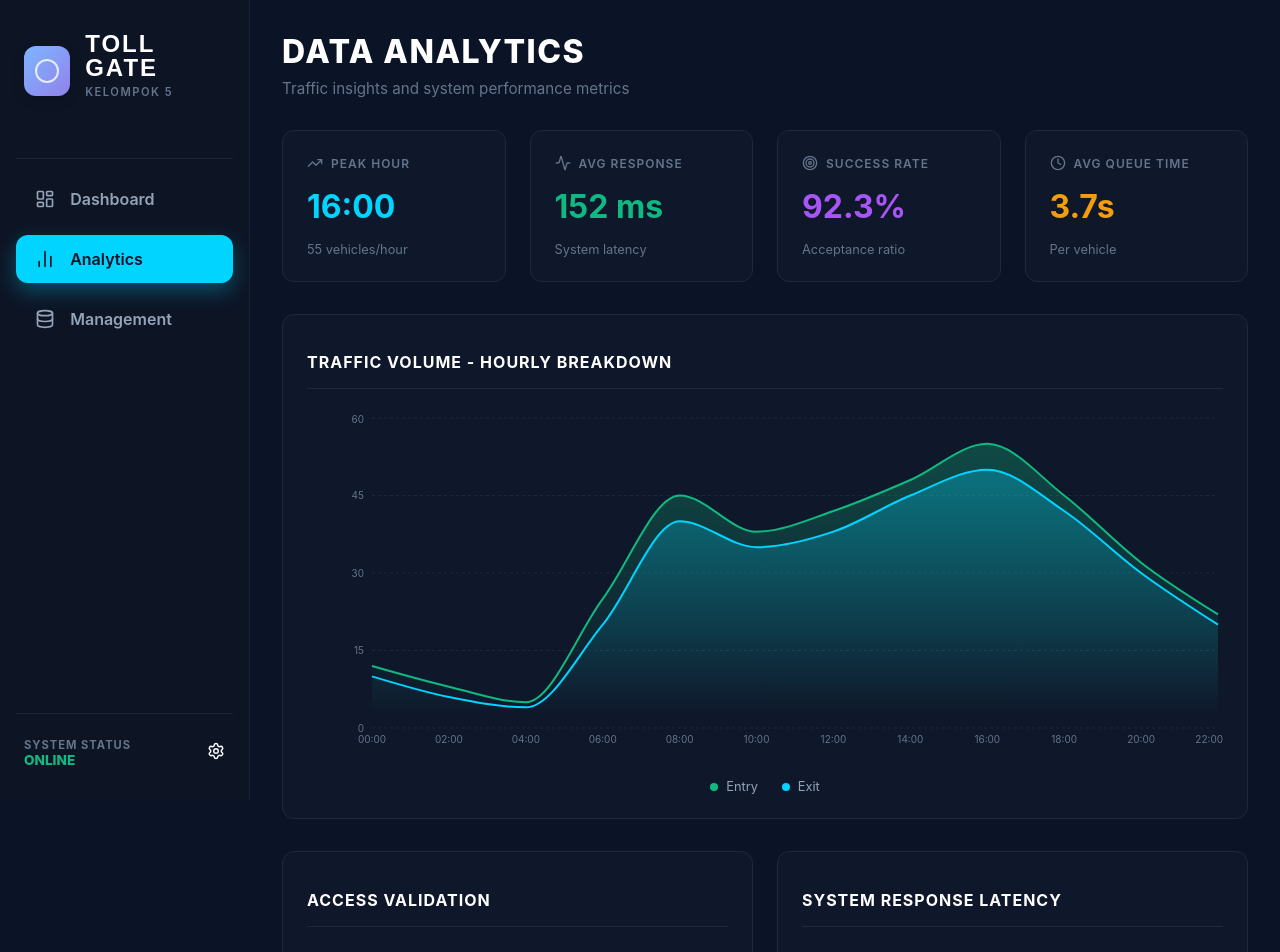
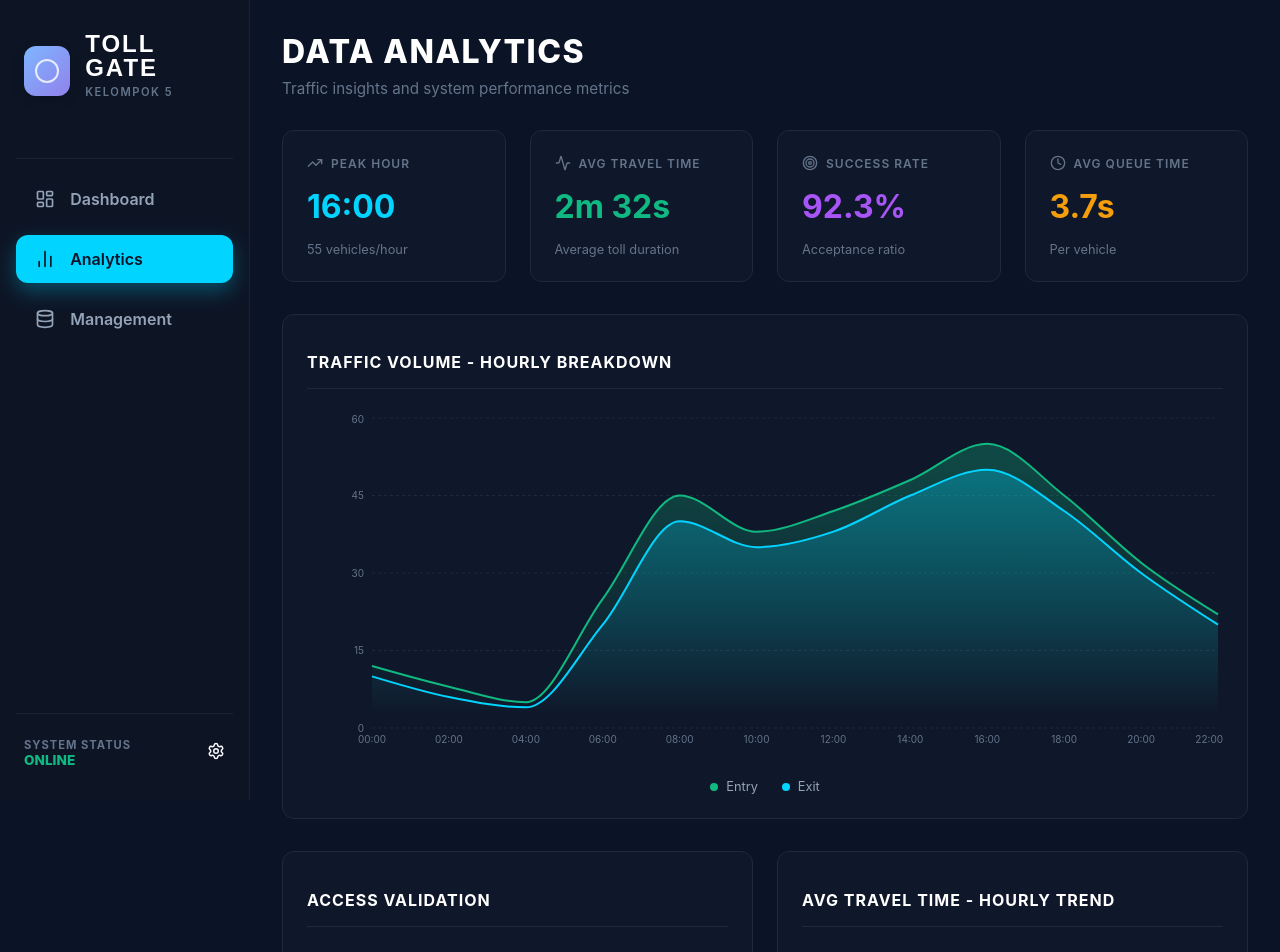
Before and after one commit to sirfara12/SISTEM-MONITORING-PALANG-TOL-, a Next.js app in the folder toll-gate/: page /analytics in a window 1280 px wide. Shown: the top 952 px of the page. Built offline with nearby package versions, Linux system fonts and the light colour scheme.

Commit message:
feat: update latency data to use seconds and format travel time display

```diff
--- a/toll-gate/src/pages/analytics.tsx
+++ b/toll-gate/src/pages/analytics.tsx
@@ -77,12 +77,12 @@ const validationData = [
 ];
 
 const latencyData = [
-  { name: "00:00", ms: 145 },
-  { name: "04:00", ms: 132 },
-  { name: "08:00", ms: 158 },
-  { name: "12:00", ms: 172 },
-  { name: "16:00", ms: 165 },
-  { name: "20:00", ms: 140 },
+  { name: "00:00", seconds: 145 },
+  { name: "04:00", seconds: 132 },
+  { name: "08:00", seconds: 158 },
+  { name: "12:00", seconds: 172 },
+  { name: "16:00", seconds: 165 },
+  { name: "20:00", seconds: 140 },
 ];
 
 const queueData = [
@@ -148,6 +148,13 @@ const weeklyTrafficData = [
   },
 ];
 
+// Format seconds to mm:ss format
+const formatTravelTime = (seconds: number): string => {
+  const minutes = Math.floor(seconds / 60);
+  const secs = seconds % 60;
+  return `${minutes}m ${secs}s`;
+};
+
 const AnalyticsPage = () => {
   return (
     <div className={styles.container}>
@@ -178,12 +185,12 @@ const AnalyticsPage = () => {
           <div className={styles.statCard}>
             <div className={styles.statHeader}>
               <Activity size={16} />
-              <span>Avg Response</span>
+              <span>Avg Travel Time</span>
             </div>
             <div className={`${styles.statValue} ${styles.textGreen}`}>
-              152 ms
+              2m 32s
             </div>
-            <div className={styles.statMeta}>System latency</div>
+            <div className={styles.statMeta}>Average toll duration</div>
           </div>
           <div className={styles.statCard}>
             <div className={styles.statHeader}>
@@ -334,7 +341,9 @@ const AnalyticsPage = () => {
           </section>
 
           <section className={styles.chartSection} style={{ marginBottom: 0 }}>
-            <h2 className={styles.chartTitle}>System Response Latency</h2>
+            <h2 className={styles.chartTitle}>
+              Avg Travel Time - Hourly Trend
+            </h2>
             <ResponsiveContainer width="100%" height={250}>
               <LineChart data={latencyData}>
                 <CartesianGrid
@@ -356,10 +365,18 @@ const AnalyticsPage = () => {
                   tickLine={false}
                   domain={[0, 200]}
                 />
-                <Tooltip />
+                <Tooltip
+                  formatter={(value: number) => formatTravelTime(value)}
+                  contentStyle={{
+                    backgroundColor: "#0f172a",
+                    border: "1px solid #1e293b",
+                    borderRadius: "8px",
+                  }}
+                  itemStyle={{ color: "#f8fafc" }}
+                />
                 <Line
                   type="monotone"
-                  dataKey="ms"
+                  dataKey="seconds"
                   stroke="#f59e0b"
                   strokeWidth={3}
                   dot={{ fill: "#f59e0b", r: 5 }}
```
